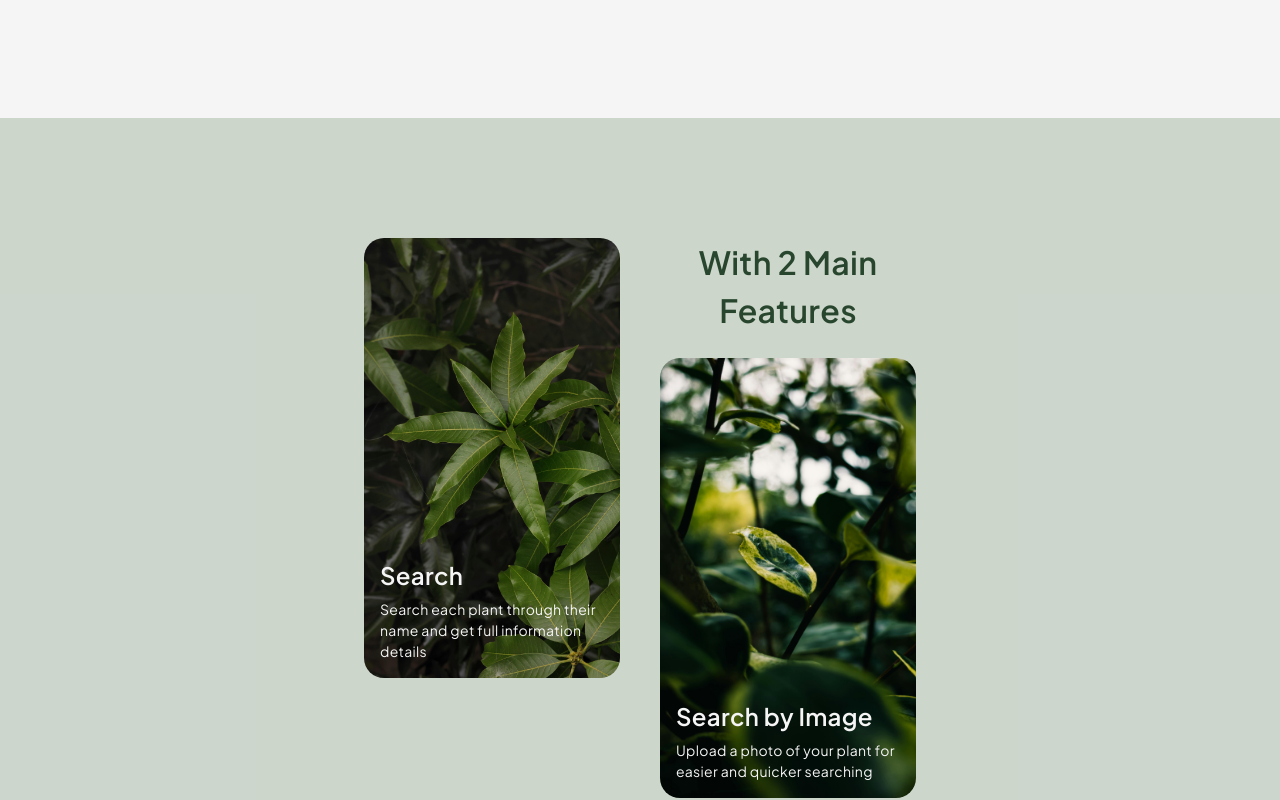
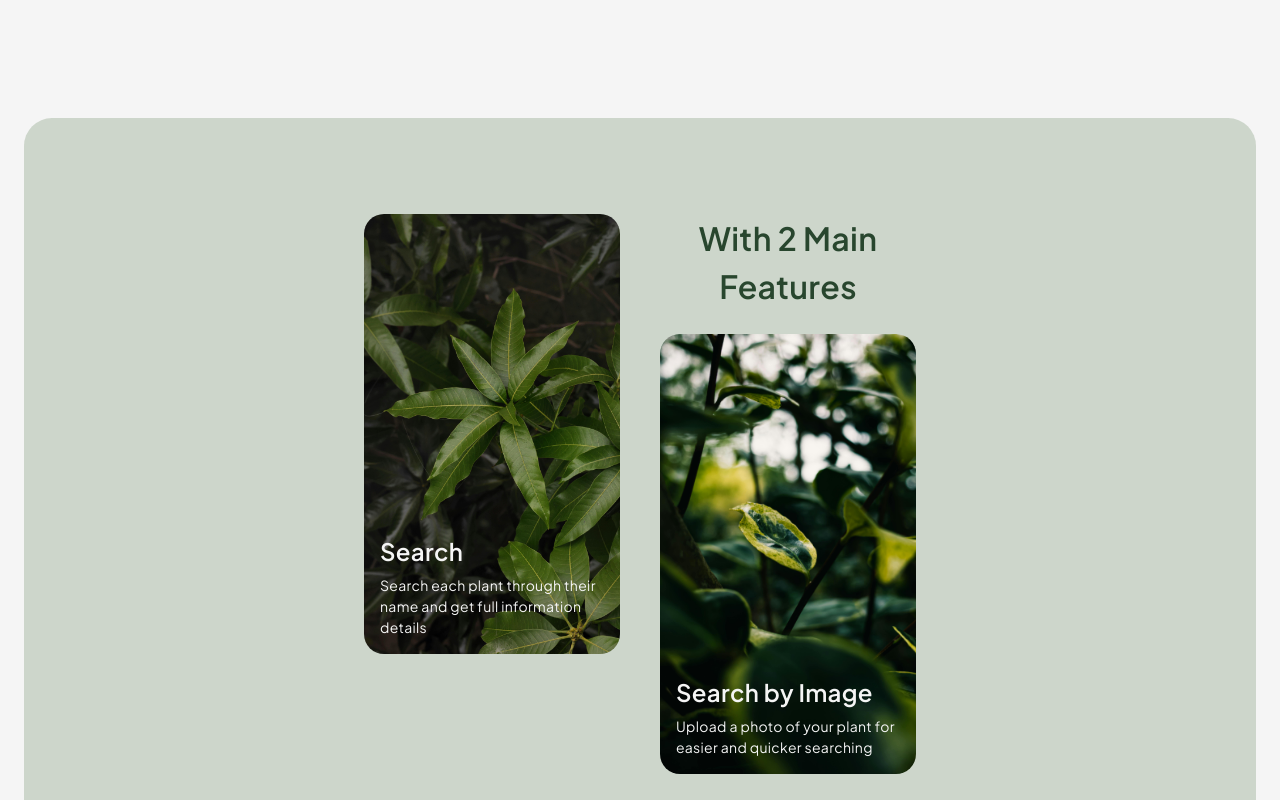
Before and after one commit to devinammar/flant, a React (Vite) app: page / in a window 1280 px wide. Shown: the part 1485-2285 px from the top of the page. Built offline with nearby package versions, Linux system fonts and the light colour scheme.

Commit message:
Adjusted area3 component

```diff
--- a/src/components/home/area3.css
+++ b/src/components/home/area3.css
@@ -1,6 +1,9 @@
 #containerarea3{
     background-color: color-mix(in srgb, var(--secondary-color), transparent 40%);
-    height: 100vh;
+    width: calc(100vw - 48px);
+    height: calc(100vh - 48px);
+    justify-self: center;
     justify-items: center;
     align-content: center;
+    border-radius: 28px;
 }
```
Also changed, not shown: 1 other file (tests, documents, lock files or other folders).
